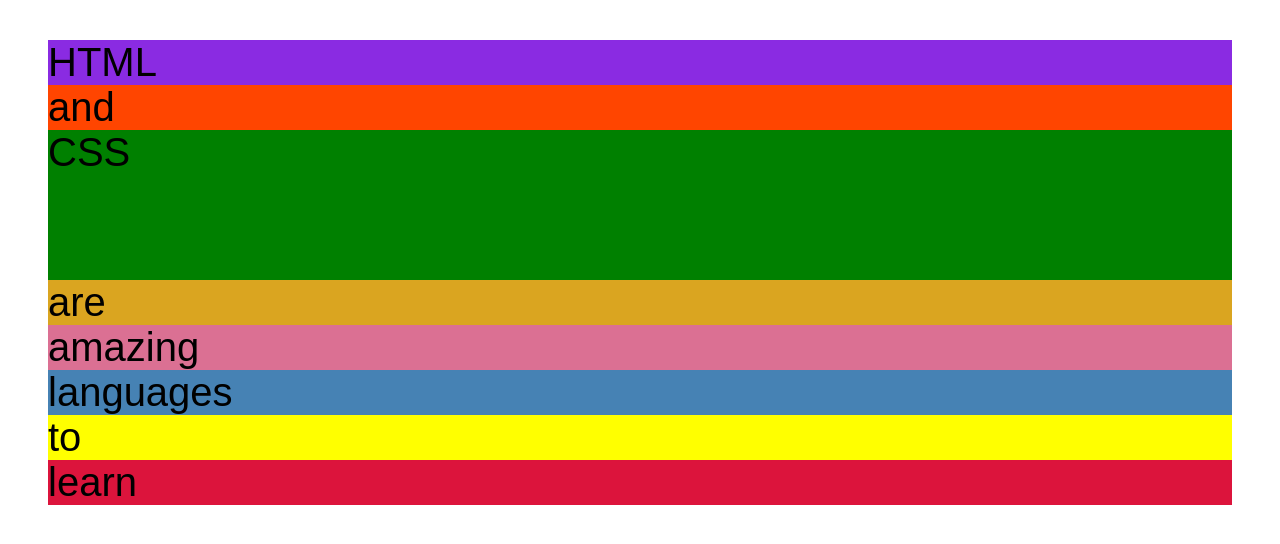
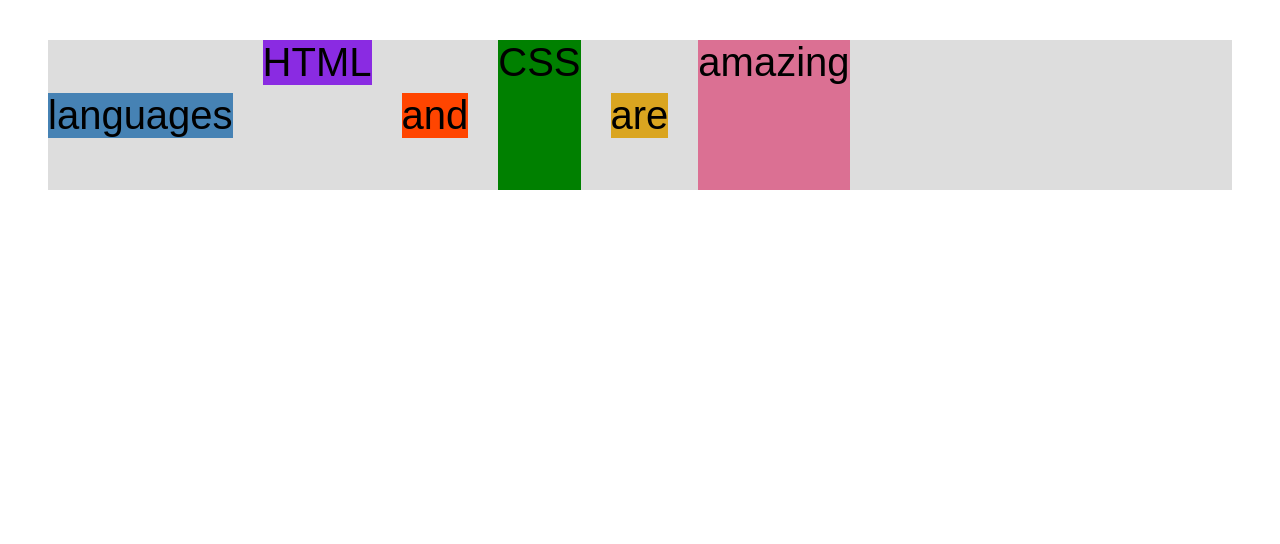
Before and after one commit to DiogoCerqueira/FirstPage-HTML5, a plain HTML site: page flexbox.html in a window 1280 px wide. Drawn offline with Linux system fonts and the light colour scheme.

Commit message:
Added flex page

```diff
--- a/flexbox.html
+++ b/flexbox.html
@@ -40,6 +40,26 @@
         margin: 40px;
 
         /* FLEXBOX */
+        display: flex;
+        align-items: center;
+        justify-content: flex-start;
+        gap: 30px;
+      }
+
+      .el {
+        /* margin-right: 30px; */
+      }
+
+      .el--1 {
+        align-self: flex-start;
+      }
+
+      .el--5 {
+        align-self: stretch;
+      }
+
+      .el--6 {
+        order: -1;
       }
     </style>
   </head>
@@ -51,8 +71,8 @@
       <div class="el el--4">are</div>
       <div class="el el--5">amazing</div>
       <div class="el el--6">languages</div>
-      <div class="el el--7">to</div>
-      <div class="el el--8">learn</div>
+      <!-- <div class="el el--7">to</div> -->
+      <!-- <div class="el el--8">learn</div> -->
     </div>
   </body>
 </html>
```
Also changed, not shown: index.html (+3 -3 lines).
